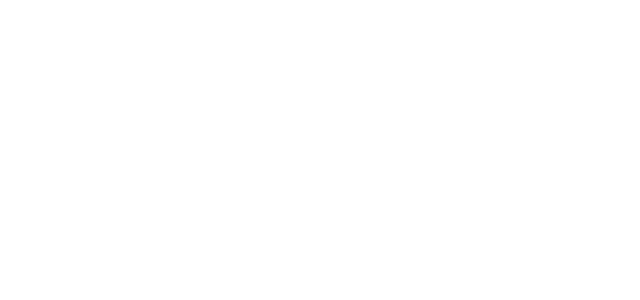
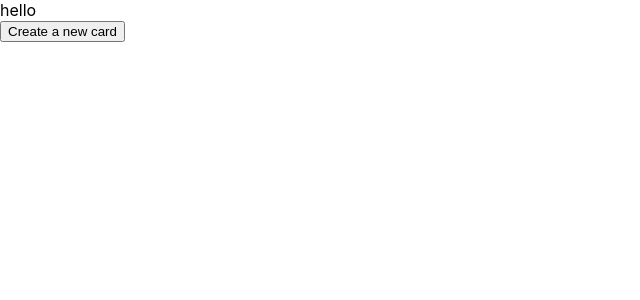
Before and after one commit to YahiaElFetouh/Project-Management-Application, a React (Create React App) app in the folder trello-frontend/: page /Boards in a window 1280 px wide. Before the commit this address had no page. Shown: the top 300 px of the page, without its empty margins (0-640 px from the left). Built offline with nearby package versions, Linux system fonts and the light colour scheme.

Commit message:
front end for creating boards

```diff
--- /dev/null
+++ b/trello-frontend/src/Pages/Boards.js
@@ -0,0 +1,33 @@
+import * as Yup from "yup";
+
+import { Form, FormikProvider, useFormik } from "formik";
+import { LoadingButton } from "@mui/lab";
+import {
+  Container,Stack,TextField,Box,Typography} from "@mui/material";
+  import React, { useState } from 'react';
+
+
+
+export default function Boards() {
+
+
+
+    const [cards, setCards] = useState([]);
+
+    const addCard = () => {
+      const createNewCards = [...cards, <div key={cards.length} >New Card</div>];
+      setCards(createNewCards);
+    };
+
+
+  return (
+    <div>
+      <button class ="div-wrapper" onClick={addCard}>Create a new card</button>
+
+      {/* I have used the following resources to learn about map():
+      1) https://stackoverflow.com/questions/69065759/create-div-using-button-react
+      2) https://www.w3schools.com/js/js_maps.asp */}
+      {cards.map((cards) => cards)}
+    </div>
+  );
+}
```
Also changed, not shown: trello-frontend/src/routes.js (+8 -3 lines), 1 other file (tests, documents, lock files or other folders).
